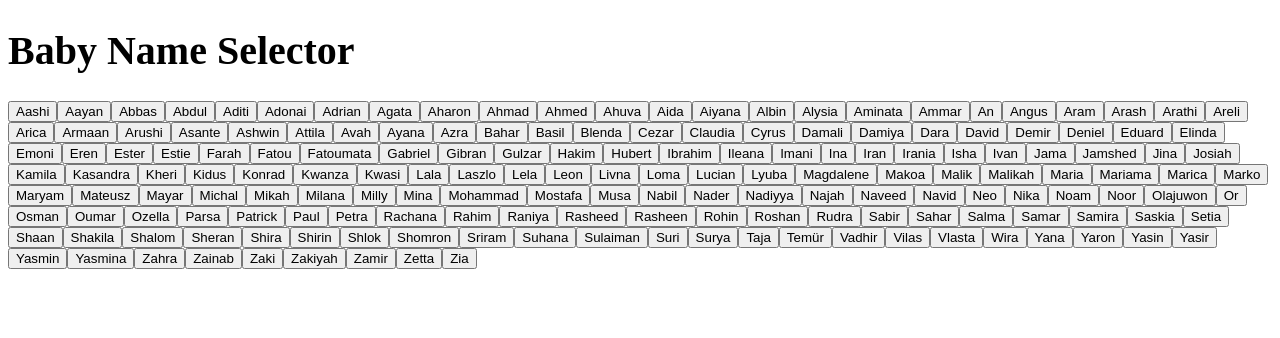
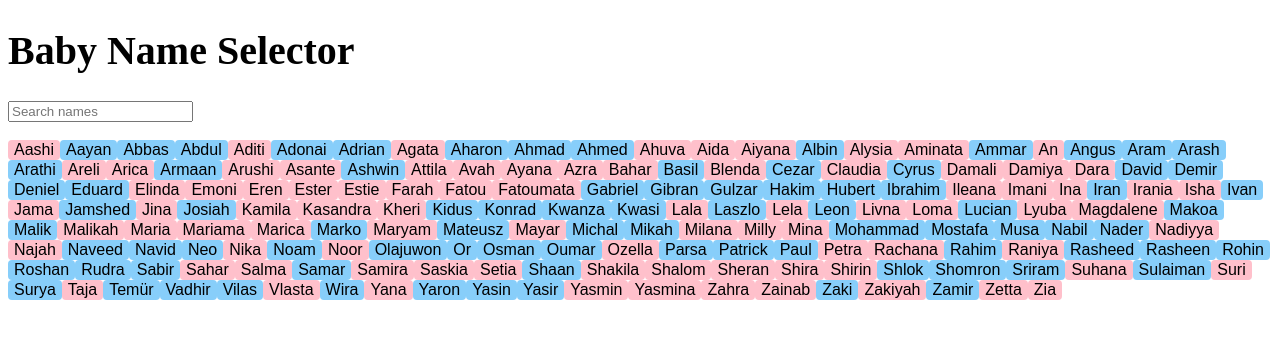
Before and after one commit to nchumphot/baby-names-react, a React (Create React App) app: page / in a window 1280 px wide. Shown: the top 338 px of the page. Built offline with nearby package versions, Linux system fonts and the light colour scheme.

Commit message:
Added baby name buttons with appropriate colours

```diff
--- a/src/components/MainContent.tsx
+++ b/src/components/MainContent.tsx
@@ -2,25 +2,65 @@
 import unsortedBabyNames from "../babyNamesData.json";
 
 interface IBabyName {
-    id: number,
-    name: string,
-    sex: string
+  id: number;
+  name: string;
+  sex: string;
 }
 
+export function MainContent(): JSX.Element {
+  const [search, setSearch] = useState<string>("");
+
   // Sort baby names alphabetically
-const babyNames = unsortedBabyNames.sort((a, b) => a.name.toLowerCase().localeCompare(b.name.toLowerCase()))
+  const allBabyNames = unsortedBabyNames.sort((a, b) =>
+    a.name.toLowerCase().localeCompare(b.name.toLowerCase())
+  );
 
+  const [namesToShow, setNamesToShow] = useState<IBabyName[]>(allBabyNames);
+
+  // Return a button of baby name
   function BabyNameButton(babyName: IBabyName): JSX.Element {
     return (
-        <button>{babyName.name}</button>
+      <button
+        className={babyName.sex === "m" ? "button-male" : "button-female"}
+      >
+        {babyName.name}
+      </button>
     );
   }
 
-export function MainContent(): JSX.Element {
-    return(
+  function SearchBar(): JSX.Element {
+    return (
+      <>
+        <input
+          value={search}
+          onChange={(e) => {
+            setSearch(e.target.value);
+            setNamesToShow(filterByName(allBabyNames, e.target.value));
+            console.log("My search is:", e.target.value);
+          }}
+          placeholder="Search names"
+        ></input>
+      </>
+    );
+  }
+
+  function filterByName(allNames: IBabyName[], search: string): IBabyName[] {
+    const namesToShow = [];
+    for (const item of allNames) {
+      if (item.name.toLowerCase().includes(search.toLowerCase())) {
+        namesToShow.push(item);
+      }
+    }
+    return namesToShow;
+  }
+
+  return (
     <>
       <h1>Baby Name Selector</h1>
-            {babyNames.map(BabyNameButton)}
+      <SearchBar />
+      <br />
+      <br />
+      {namesToShow.map(BabyNameButton)}
     </>
-    )
+  );
 }
```
Lines whose indentation alone changed are shown as unchanged.
